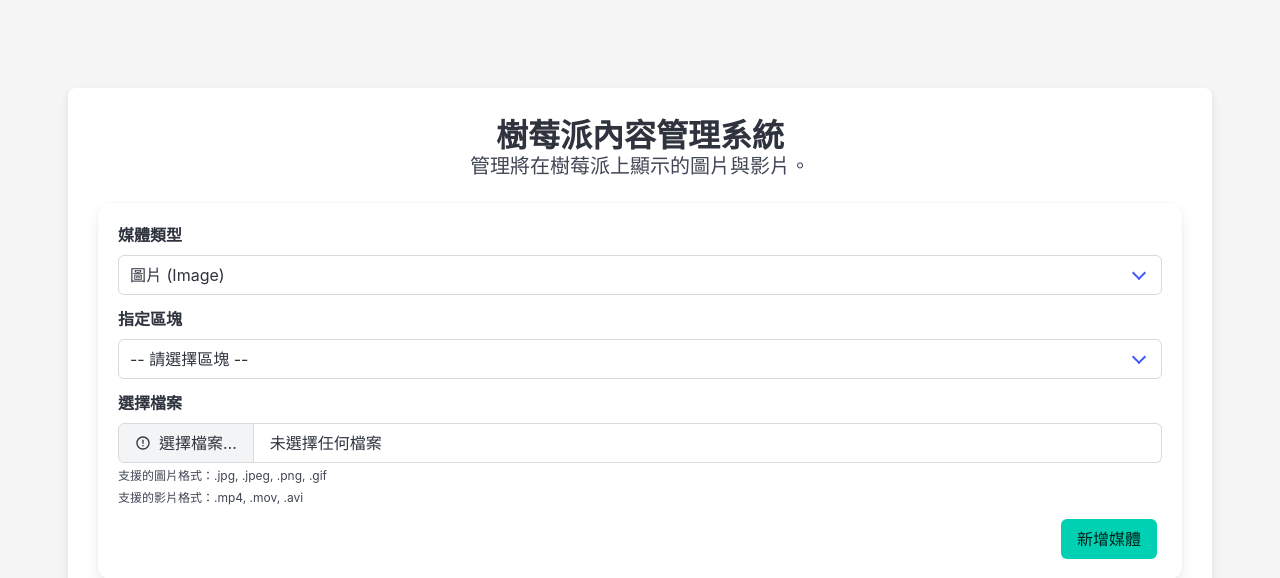
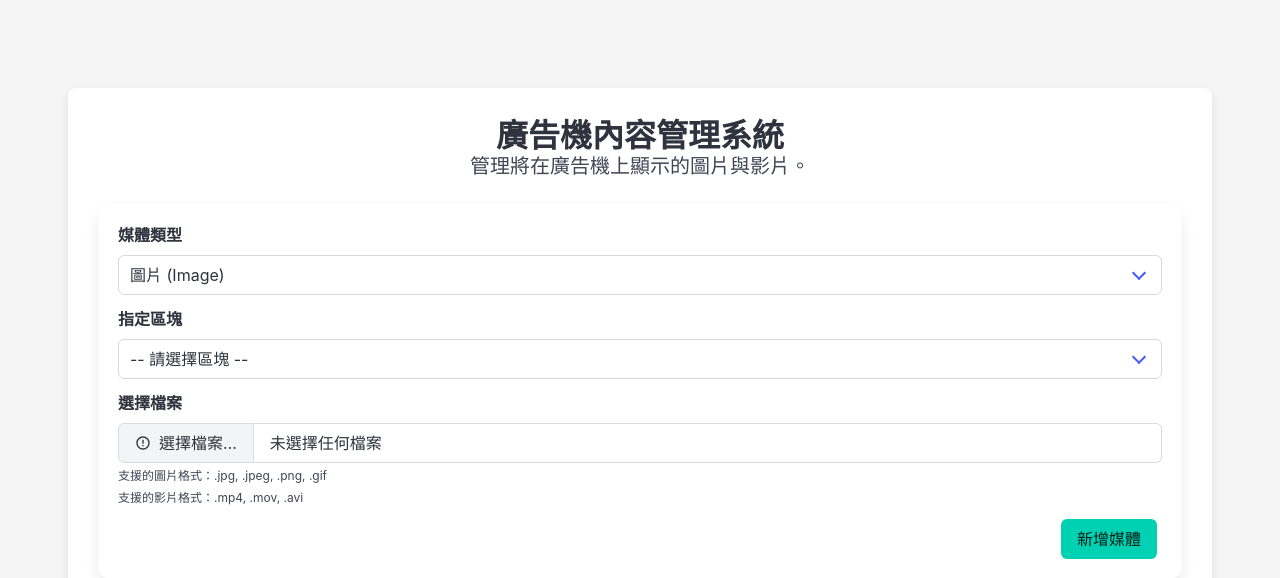
Before and after one commit to adlerlei/mq-cms, a Flask app: page /admin in a window 1280 px wide. Shown: the top 578 px of the page. Run offline with Flask 3, Linux system fonts and the light colour scheme.

Commit message:
更新 admin.html 文字信息

```diff
--- a/templates/admin.html
+++ b/templates/admin.html
@@ -3,7 +3,7 @@
 <head>
     <meta charset="UTF-8">
     <meta name="viewport" content="width=device-width, initial-scale=1.0">
-    <title>樹莓派內容管理後台</title>
+    <title>MQ 直立式廣告機內容管理後台</title>
     <link rel="stylesheet" href="{{ url_for('static', filename='css/bulma.css') }}">
     <link rel="stylesheet" href="{{ url_for('static', filename='css/style.css') }}">
     <style>
@@ -17,9 +17,9 @@
 <body>
     <section class="section">
         <div class="container">
-            <h1 class="title has-text-centered">樹莓派內容管理系統</h1>
+            <h1 class="title has-text-centered">廣告機內容管理系統</h1>
             <p class="subtitle has-text-centered">
-                管理將在樹莓派上顯示的圖片與影片。
+                管理將在廣告機上顯示的圖片與影片。
             </p>
 
             <div class="box mt-5">
```
